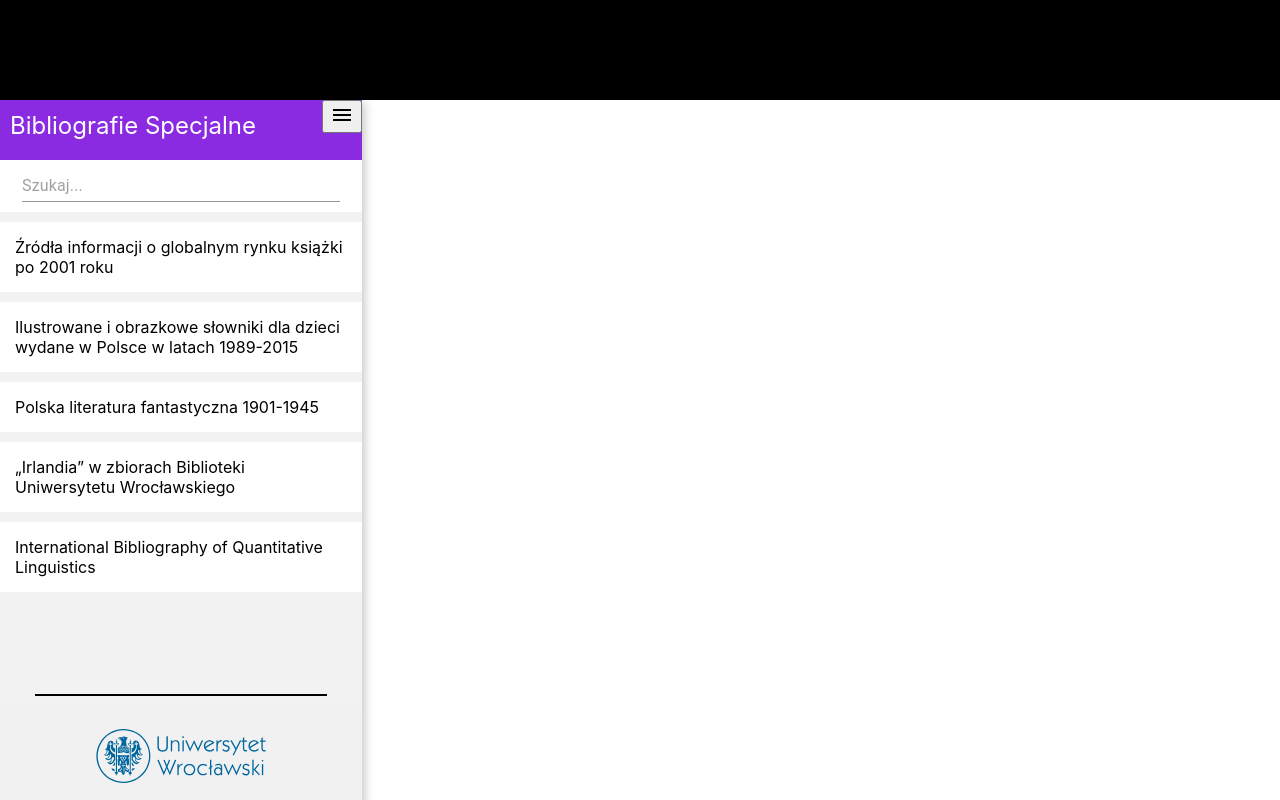
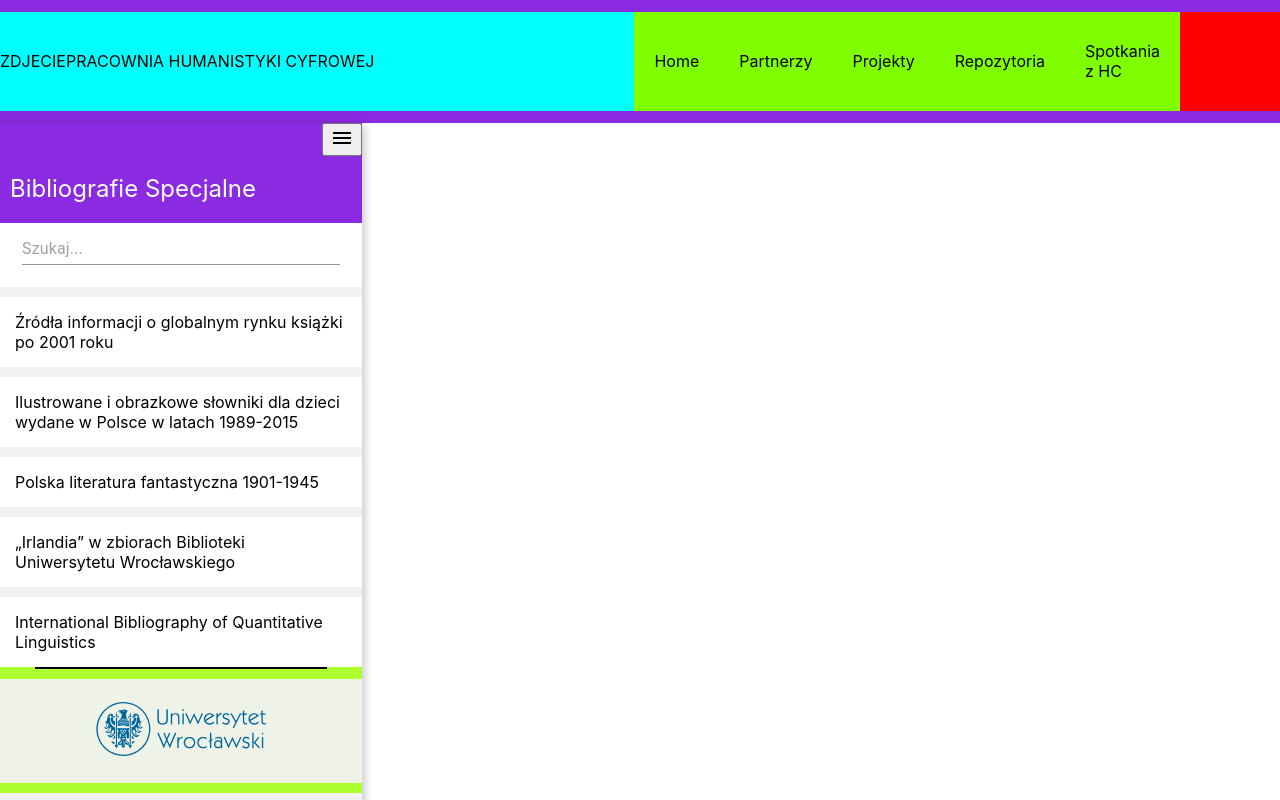
Before and after one commit to ppknUWr/frontend-bbz, a React (Create React App) app in the folder bbz-project/: page / in a window 1280 px wide. Built offline with nearby package versions, Linux system fonts and the light colour scheme.

Commit message:
Refactored Sidebar into smaller components and created mockup of header

```diff
--- a/bbz-project/package.json
+++ b/bbz-project/package.json
@@ -9,7 +9,7 @@
     "@testing-library/react": "^11.1.0",
     "@testing-library/user-event": "^12.1.10",
     "bootstrap": "^4.6.0",
-    "react": "^17.0.1",
+    "react": "^17.0.2",
     "react-dom": "^17.0.1",
     "react-scripts": "4.0.3",
     "web-vitals": "^1.0.1"
--- /dev/null
+++ b/bbz-project/src/components/HeaderComponents/Header.js
@@ -0,0 +1,38 @@
+import React from "react";
+import "../../styles/header-styles.css";
+
+const Header = () => {
+    return (
+    <div className="header-container">
+        <div className="nav-container">
+            <div className="logo-container">
+                <div>
+                    ZDJECIE
+                </div>
+                <div>
+                    PRACOWNIA HUMANISTYKI CYFROWEJ
+                </div>
+            </div>
+            <div className="menu-container">
+                <div className="link-container">
+                    <a>Home</a>
+                </div>
+                <div className="link-container">
+                    <a>Partnerzy</a>
+                </div>
+                <div className="link-container">
+                    <a>Projekty</a>
+                </div>
+                <div className="link-container">
+                    <a>Repozytoria</a>
+                </div>
+                <div className="link-container">
+                    <a>Spotkania z HC</a>
+                </div>
+            </div>
+        </div>
+    </div>)
+}
+
+
+export default Header;
--- /dev/null
+++ b/bbz-project/src/components/SidebarComponents/DataBaseList.js
@@ -0,0 +1,42 @@
+import React from "react"
+import "../../styles/sidebar-styles.css";
+import DataBaseListItem from "./DataBaseListItem";
+
+
+const DataBaseList = () => {
+
+
+    const testData = [
+        {
+            title: "Źródła informacji o globalnym rynku książki po 2001 roku"
+        },
+        {
+            title: "Ilustrowane i obrazkowe słowniki dla dzieci wydane w Polsce w latach 1989-2015"
+        },
+        {
+            title: "Polska literatura fantastyczna 1901-1945"
+        },
+        {
+            title: "„Irlandia” w zbiorach Biblioteki Uniwersytetu Wrocławskiego"
+        },
+        {
+            title: "International Bibliography of Quantitative Linguistics"
+        }
+    ]
+
+
+    /* have to find a way, how to make unique key for eac item in the list*/
+    return (
+        <div className="database-container">
+        {
+            testData.map((item, index) => {
+                return (
+                    <DataBaseListItem title={item.title}/>
+                )
+            })
+        }
+        </div>)
+
+}
+
+export default DataBaseList;
--- a/bbz-project/src/components/SidebarComponents/DataBaseListItem.js
+++ b/bbz-project/src/components/SidebarComponents/DataBaseListItem.js
@@ -1,8 +1,7 @@
 import React from "react";
 import "../../styles/sidebar-styles.css";
 
-const DataBaseListItem = (props) => {
-    const {title} = props;
+const DataBaseListItem = ({ title }) => {
 
     return (
         <div className="list-item">
--- /dev/null
+++ b/bbz-project/src/components/SidebarComponents/DataBaseSearchTextField.js
@@ -0,0 +1,19 @@
+import React from "react";
+import Input from "@material-ui/core/Input";
+import "../../styles/sidebar-styles.css";
+
+const DataBaseSearchTextField = () => {
+
+    return (
+        <div className="search-container">
+            <div className="search-input">
+                <form>
+                    <Input placeholder="Szukaj..." fullWidth={true} />
+                </form>
+            </div>
+        </div>
+    )
+
+}
+
+export default DataBaseSearchTextField;
--- a/bbz-project/src/components/SidebarComponents/Sidebar.js
+++ b/bbz-project/src/components/SidebarComponents/Sidebar.js
@@ -1,8 +1,8 @@
 import React, {useState} from "react";
 import "../../styles/sidebar-styles.css";
-import DataBaseListItem from "./DataBaseListItem";
+import DataBaseList from "./DataBaseList";
+import DataBaseSearchTextField from "./DataBaseSearchTextField";
 import UniversitetLogo from "./UniversitetLogo";
-import Input from "@material-ui/core/Input";
 import MenuButton from "./MenuButton";
 
 const Sidebar = () => {
@@ -11,25 +11,6 @@ const Sidebar = () => {
     const handleNavbarClick = () => {
         setVisible(prevState => !prevState);
     }
-
-    const testData = [
-        {
-            title: "Źródła informacji o globalnym rynku książki po 2001 roku"
-        },
-        {
-            title: "Ilustrowane i obrazkowe słowniki dla dzieci wydane w Polsce w latach 1989-2015"
-        },
-        {
-            title: "Polska literatura fantastyczna 1901-1945"
-        },
-        {
-            title: "„Irlandia” w zbiorach Biblioteki Uniwersytetu Wrocławskiego"
-        },
-        {
-            title: "International Bibliography of Quantitative Linguistics"
-        }
-    ]
-
 
     return (<>
         {!visible && <button onClick={handleNavbarClick}>X</button>}
@@ -40,22 +21,8 @@ const Sidebar = () => {
                     <MenuButton onClick={handleNavbarClick} />
                 </div>
             </div>
-            <div className="search-container">
-                <form>
-                    <div className="search-input">
-                    <Input placeholder="Szukaj..." fullWidth={true} />
-                    </div>
-                </form>
-            </div>
-            <div className="database-container">
-                    {
-                        testData.map((item, index) => {
-                            return (
-                                <DataBaseListItem title={item.title}/>
-                            )
-                        })
-                    }
-            </div>
+            <DataBaseSearchTextField />
+            <DataBaseList />
             <UniversitetLogo />
         </div>
         </>
--- a/bbz-project/src/components/SidebarComponents/UniversitetLogo.js
+++ b/bbz-project/src/components/SidebarComponents/UniversitetLogo.js
@@ -1,12 +1,15 @@
 import React from "react";
 import logo_UWr from "../../logo_UWr.svg"
+
+
 const UniversitetLogo = () => {
-    return (<>
-        <span className="footer"></span>
+    return (
+    <div class="uwrlogo-container">
+        <span className="separator"></span>
         <div className="universitet-logo">
             <img className="logo-img" src={logo_UWr} alt="logo" width="200" height="100"/>
         </div>
-    </>)
+    </div>)
 }
 
 export default UniversitetLogo;
--- /dev/null
+++ b/bbz-project/src/components/WelcomePageComponents/WelcomePage.js
@@ -0,0 +1,12 @@
+import React from "react";
+import "../../styles/welcomepage-styles.css";
+
+const WelcomePage = () => {
+    return (
+        <div className="welcomepage-container">
+            test
+        </div>
+    )
+}
+
+export default WelcomePage;
--- a/bbz-project/src/index.js
+++ b/bbz-project/src/index.js
@@ -4,12 +4,13 @@ import './index.css';
 import App from './App';
 import reportWebVitals from './reportWebVitals';
 import Sidebar from "./components/SidebarComponents/Sidebar";
+import Header from "./components/HeaderComponents/Header";
+import WelcomePage from "./components/WelcomePageComponents/WelcomePage"
+import RecordsListComp from "./components/RecordsListComponents/RecordsListComp"
 
 ReactDOM.render(
   <React.StrictMode>
-    <div style={{height: "100px", backgroundColor: "black"}}>
-
-    </div>
+    <Header />
     <Sidebar />
   </React.StrictMode>,
   document.getElementById('root')
--- /dev/null
+++ b/bbz-project/src/styles/header-styles.css
@@ -0,0 +1,37 @@
+.header-container {
+    width: 100%;
+    height: 123px;
+    background-color: blueviolet;
+    display: flex;
+}
+
+.nav-container {
+    display: flex;
+    flex-direction: row;
+    justify-content: space-between;
+    margin:auto 0 auto 0;
+    background-color: red;
+
+    width: 100%;
+    height: 80%;
+}
+
+.menu-container {
+    background-color: chartreuse;
+    margin-right: 100px;
+    display: flex;
+    align-items: center;
+}
+
+.logo-container {
+    background-color: cyan;
+    display: flex;
+    align-items: center;
+
+    width: 100%;
+}
+
+.link-container {
+    margin-left: 20px;
+    margin-right: 20px;
+}
--- a/bbz-project/src/styles/sidebar-styles.css
+++ b/bbz-project/src/styles/sidebar-styles.css
@@ -4,8 +4,8 @@
     display: flex;
     flex-direction: column;
     width: 362px;
+    height: 850px;
     /* height is bugged, it needs fix */
-    height: 90%;
     left: -100%;
     transition-duration: 850ms;
     box-shadow: 0px 4px 10px 2px rgba(0, 0, 0, 0.25);
@@ -29,7 +29,7 @@
 }
 
 .search-container {
-    height: 62px;
+    height: 4em;
     text-align: center;
     background-color: white;
 }
@@ -44,7 +44,7 @@
 
 .navbar {
     background-color: blueviolet;
-    height: 10%;
+    height: 100px;
     display: flex;
     flex-direction: row;
     justify-content: space-between;
@@ -58,9 +58,14 @@
 }
 
 .database-container {
-    height: 80%;
     display: flex;
     flex-direction: column;
+}
+
+.uwrlogo-container {
+    display: flex;
+    flex-direction: column;
+    background-color: greenyellow;
 }
 
 .universitet-logo {
@@ -70,7 +75,7 @@
     margin-top: 10px;
 }
 
-.footer {
+.separator {
     width: 80%;
     border: 1px solid #000000;
     align-self: center;
--- /dev/null
+++ b/bbz-project/src/styles/welcomepage-styles.css
@@ -0,0 +1,8 @@
+.welcomepage-container {
+    width: 100%;
+    height: 100%;
+
+    display: flex;
+    background-color: red;
+
+}
```
Also changed, not shown: 1 other file (tests, documents, lock files or other folders).
